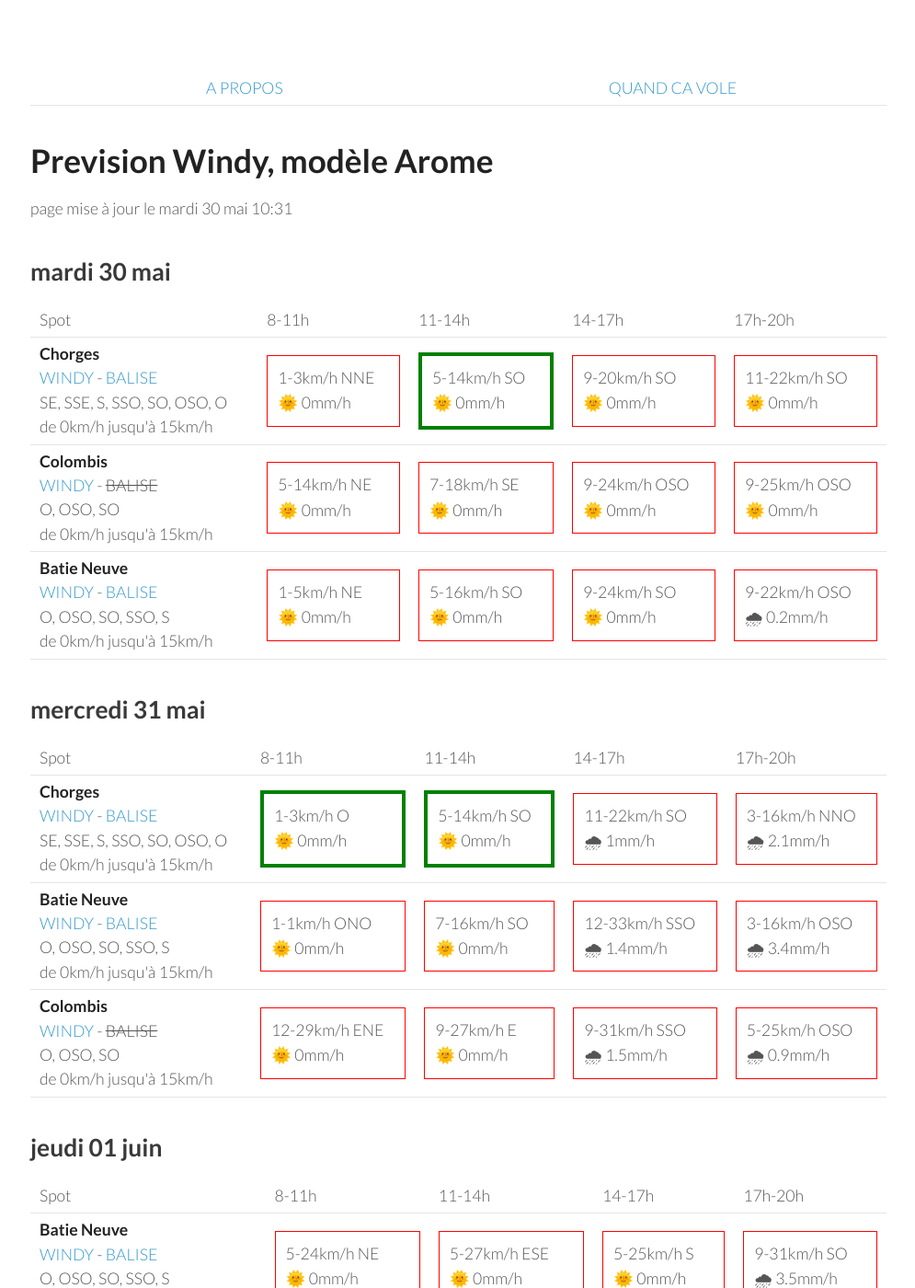
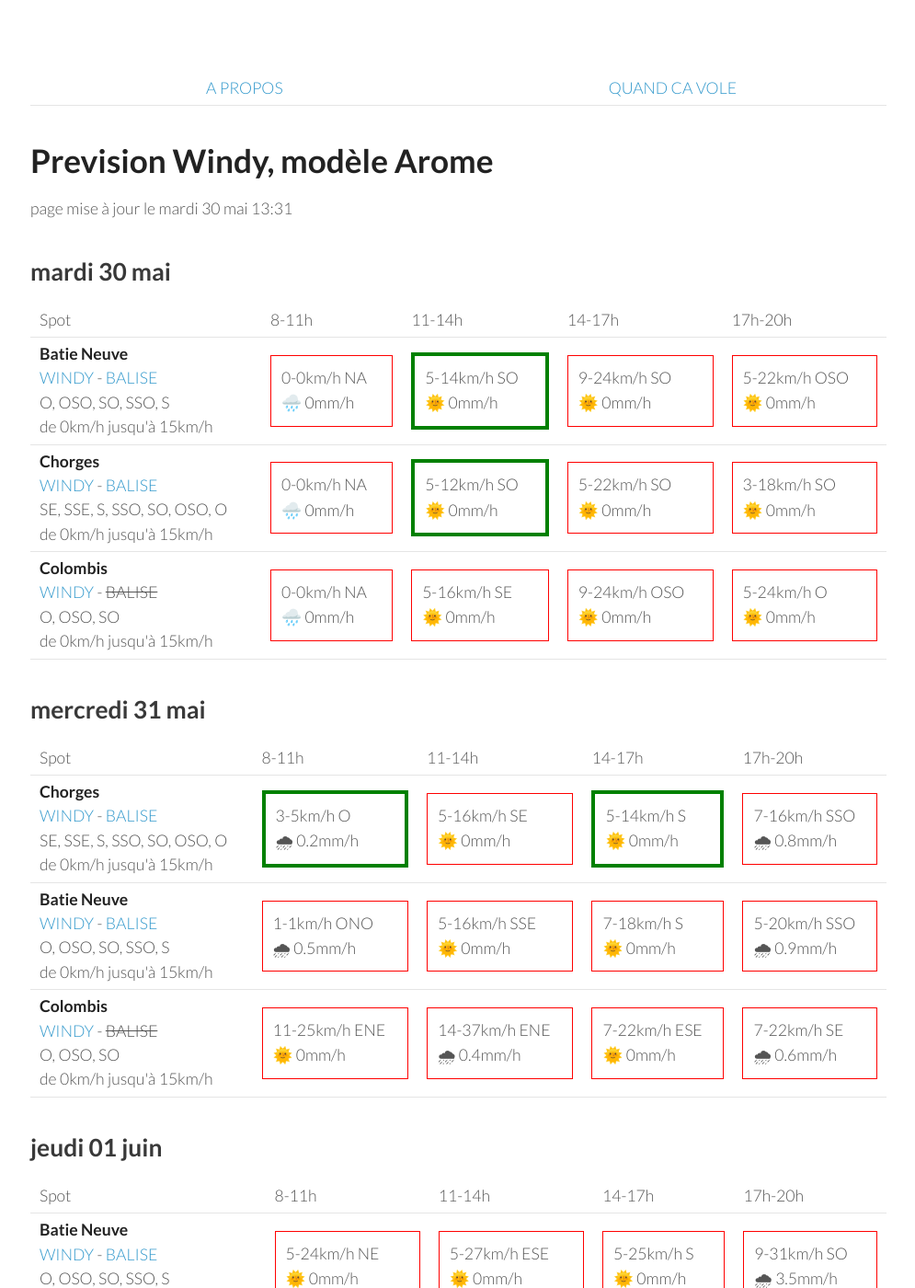
Before and after one commit to parapente-dans-le-nord/parapente-dans-le-nord.github.io, a Jekyll site: the page built from serre_poncon.markdown, in a window 1280 px wide and 1400 px high. Shown: the whole window at 92% size, without its empty margins (25-1020 px from the left). Built offline with Jekyll 4.4.1, drawn with Linux system fonts in a browser that asks for light colours.

Commit message:
update index.markdown

```diff
--- a/serre_poncon.markdown
+++ b/serre_poncon.markdown
@@ -7,7 +7,7 @@ title:  "Tous les spots"
 {: .links}
 
 # Prevision Windy, modèle Arome
-page mise à jour le mardi 30 mai 10:31
+page mise à jour le mardi 30 mai 13:31
 
 ## mardi 30 mai
 
@@ -22,33 +22,30 @@ page mise à jour le mardi 30 mai 10:31
       <td>17h-20h</td>
     </tr>
 <tr>
+        <td><strong>Batie Neuve</strong><br><a href="https://windy.com/44.584/6.236?44.559,6.262,10,m:eTtagly">WINDY</a> - <span class=""><a href="https://www.openwindmap.org/PP554">BALISE</a> </span><br> <span class="vent-favorable">O, OSO, SO, SSO, S</span><br><span class="force-vent">de 0km/h jusqu'à 15km/h</span> </td>
+
+            <td><div class="not-flyable"><p>0-0km/h NA</p><p>🌧️ 0mm/h</p></div></td>
+            <td><div class="flyable"><p>5-14km/h SO</p><p>🌞 0mm/h</p></div></td>
+            <td><div class="not-flyable"><p>9-24km/h SO</p><p>🌞 0mm/h</p></div></td>
+            <td><div class="not-flyable"><p>5-22km/h OSO</p><p>🌞 0mm/h</p></div></td>
+
+    </tr>
+<tr>
         <td><strong>Chorges</strong><br><a href="https://windy.com/44.578/6.280?44.559,6.262,10">WINDY</a> - <span class=""><a href="https://www.openwindmap.org/PP554">BALISE</a> </span><br> <span class="vent-favorable">SE, SSE, S, SSO, SO, OSO, O</span><br><span class="force-vent">de 0km/h jusqu'à 15km/h</span> </td>
 
-            <td><div class="not-flyable"><p>1-3km/h NNE</p><p>🌞 0mm/h</p></div></td>
-            <td><div class="flyable"><p>5-14km/h SO</p><p>🌞 0mm/h</p></div></td>
-            <td><div class="not-flyable"><p>9-20km/h SO</p><p>🌞 0mm/h</p></div></td>
-            <td><div class="not-flyable"><p>11-22km/h SO</p><p>🌞 0mm/h</p></div></td>
-
+            <td><div class="not-flyable"><p>0-0km/h NA</p><p>🌧️ 0mm/h</p></div></td>
+            <td><div class="flyable"><p>5-12km/h SO</p><p>🌞 0mm/h</p></div></td>
+            <td><div class="not-flyable"><p>5-22km/h SO</p><p>🌞 0mm/h</p></div></td>
+            <td><div class="not-flyable"><p>3-18km/h SO</p><p>🌞 0mm/h</p></div></td>
 
     </tr>
 <tr>
         <td><strong>Colombis</strong><br><a href="https://windy.com/44.494/6.216?44.559,6.262,10">WINDY</a> - <span class="no-balise"> BALISE </span><br> <span class="vent-favorable">O, OSO, SO</span><br><span class="force-vent">de 0km/h jusqu'à 15km/h</span> </td>
 
-            <td><div class="not-flyable"><p>5-14km/h NE</p><p>🌞 0mm/h</p></div></td>
-            <td><div class="not-flyable"><p>7-18km/h SE</p><p>🌞 0mm/h</p></div></td>
+            <td><div class="not-flyable"><p>0-0km/h NA</p><p>🌧️ 0mm/h</p></div></td>
+            <td><div class="not-flyable"><p>5-16km/h SE</p><p>🌞 0mm/h</p></div></td>
             <td><div class="not-flyable"><p>9-24km/h OSO</p><p>🌞 0mm/h</p></div></td>
-            <td><div class="not-flyable"><p>9-25km/h OSO</p><p>🌞 0mm/h</p></div></td>
-
-
-    </tr>
-<tr>
-        <td><strong>Batie Neuve</strong><br><a href="https://windy.com/44.584/6.236?44.559,6.262,10,m:eTtagly">WINDY</a> - <span class=""><a href="https://www.openwindmap.org/PP554">BALISE</a> </span><br> <span class="vent-favorable">O, OSO, SO, SSO, S</span><br><span class="force-vent">de 0km/h jusqu'à 15km/h</span> </td>
-
-            <td><div class="not-flyable"><p>1-5km/h NE</p><p>🌞 0mm/h</p></div></td>
-            <td><div class="not-flyable"><p>5-16km/h SO</p><p>🌞 0mm/h</p></div></td>
-            <td><div class="not-flyable"><p>9-24km/h SO</p><p>🌞 0mm/h</p></div></td>
-            <td><div class="not-flyable"><p>9-22km/h OSO</p><p>🌧 0.2mm/h</p></div></td>
-
+            <td><div class="not-flyable"><p>5-24km/h O</p><p>🌞 0mm/h</p></div></td>
 
     </tr>
 
@@ -70,30 +67,30 @@ page mise à jour le mardi 30 mai 10:31
 <tr>
         <td><strong>Chorges</strong><br><a href="https://windy.com/44.578/6.280?44.559,6.262,10">WINDY</a> - <span class=""><a href="https://www.openwindmap.org/PP554">BALISE</a> </span><br> <span class="vent-favorable">SE, SSE, S, SSO, SO, OSO, O</span><br><span class="force-vent">de 0km/h jusqu'à 15km/h</span> </td>
 
-            <td><div class="flyable"><p>1-3km/h O</p><p>🌞 0mm/h</p></div></td>
-            <td><div class="flyable"><p>5-14km/h SO</p><p>🌞 0mm/h</p></div></td>
-            <td><div class="not-flyable"><p>11-22km/h SO</p><p>🌧 1mm/h</p></div></td>
-            <td><div class="not-flyable"><p>3-16km/h NNO</p><p>🌧 2.1mm/h</p></div></td>
+            <td><div class="flyable"><p>3-5km/h O</p><p>🌧 0.2mm/h</p></div></td>
+            <td><div class="not-flyable"><p>5-16km/h SE</p><p>🌞 0mm/h</p></div></td>
+            <td><div class="flyable"><p>5-14km/h S</p><p>🌞 0mm/h</p></div></td>
+            <td><div class="not-flyable"><p>7-16km/h SSO</p><p>🌧 0.8mm/h</p></div></td>
 
 
     </tr>
 <tr>
         <td><strong>Batie Neuve</strong><br><a href="https://windy.com/44.584/6.236?44.559,6.262,10,m:eTtagly">WINDY</a> - <span class=""><a href="https://www.openwindmap.org/PP554">BALISE</a> </span><br> <span class="vent-favorable">O, OSO, SO, SSO, S</span><br><span class="force-vent">de 0km/h jusqu'à 15km/h</span> </td>
 
-            <td><div class="not-flyable"><p>1-1km/h ONO</p><p>🌞 0mm/h</p></div></td>
-            <td><div class="not-flyable"><p>7-16km/h SO</p><p>🌞 0mm/h</p></div></td>
-            <td><div class="not-flyable"><p>12-33km/h SSO</p><p>🌧 1.4mm/h</p></div></td>
-            <td><div class="not-flyable"><p>3-16km/h OSO</p><p>🌧 3.4mm/h</p></div></td>
+            <td><div class="not-flyable"><p>1-1km/h ONO</p><p>🌧 0.5mm/h</p></div></td>
+            <td><div class="not-flyable"><p>5-16km/h SSE</p><p>🌞 0mm/h</p></div></td>
+            <td><div class="not-flyable"><p>7-18km/h S</p><p>🌞 0mm/h</p></div></td>
+            <td><div class="not-flyable"><p>5-20km/h SSO</p><p>🌧 0.9mm/h</p></div></td>
 
 
     </tr>
 <tr>
         <td><strong>Colombis</strong><br><a href="https://windy.com/44.494/6.216?44.559,6.262,10">WINDY</a> - <span class="no-balise"> BALISE </span><br> <span class="vent-favorable">O, OSO, SO</span><br><span class="force-vent">de 0km/h jusqu'à 15km/h</span> </td>
 
-            <td><div class="not-flyable"><p>12-29km/h ENE</p><p>🌞 0mm/h</p></div></td>
-            <td><div class="not-flyable"><p>9-27km/h E</p><p>🌞 0mm/h</p></div></td>
-            <td><div class="not-flyable"><p>9-31km/h SSO</p><p>🌧 1.5mm/h</p></div></td>
-            <td><div class="not-flyable"><p>5-25km/h OSO</p><p>🌧 0.9mm/h</p></div></td>
+            <td><div class="not-flyable"><p>11-25km/h ENE</p><p>🌞 0mm/h</p></div></td>
+            <td><div class="not-flyable"><p>14-37km/h ENE</p><p>🌧 0.4mm/h</p></div></td>
+            <td><div class="not-flyable"><p>7-22km/h ESE</p><p>🌞 0mm/h</p></div></td>
+            <td><div class="not-flyable"><p>7-22km/h SE</p><p>🌧 0.6mm/h</p></div></td>
 
 
     </tr>
```
